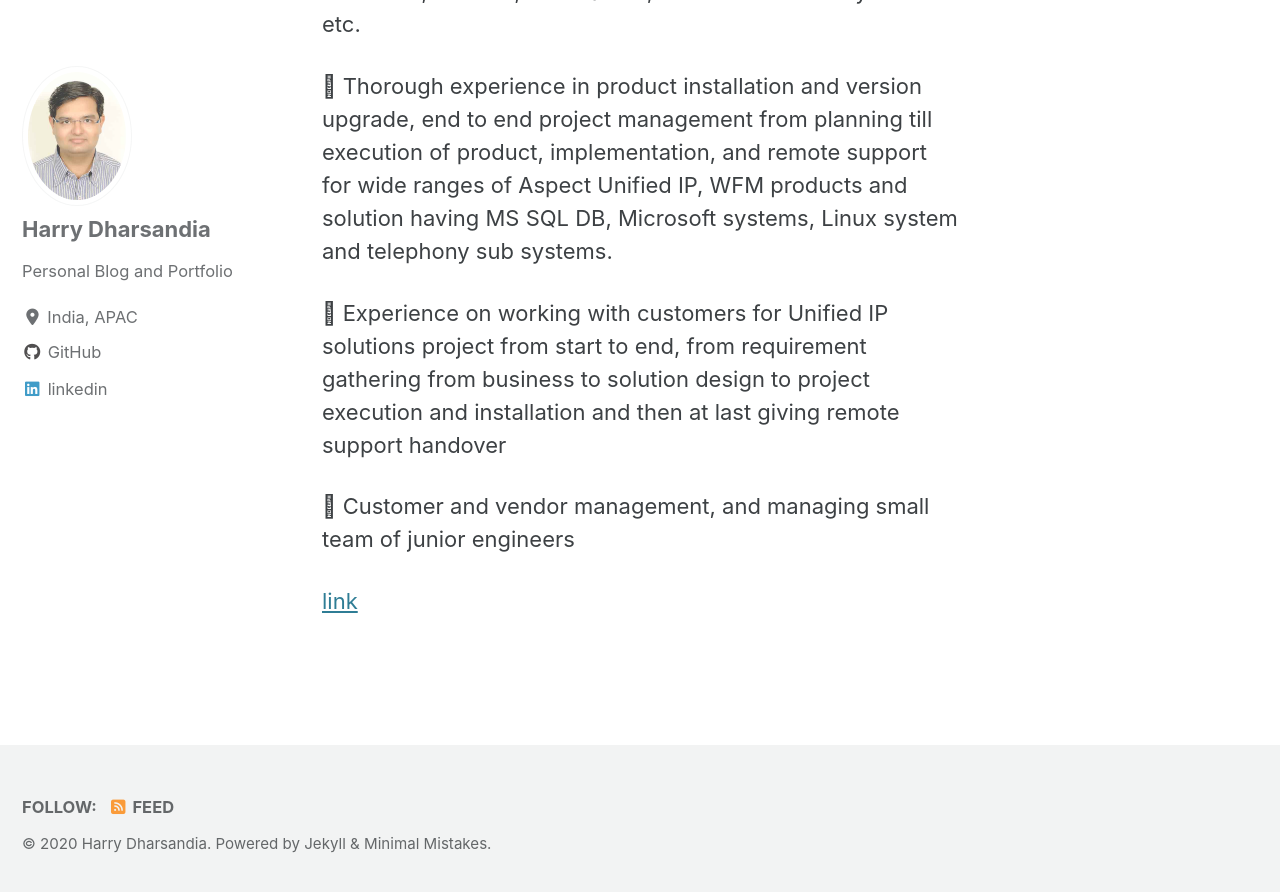
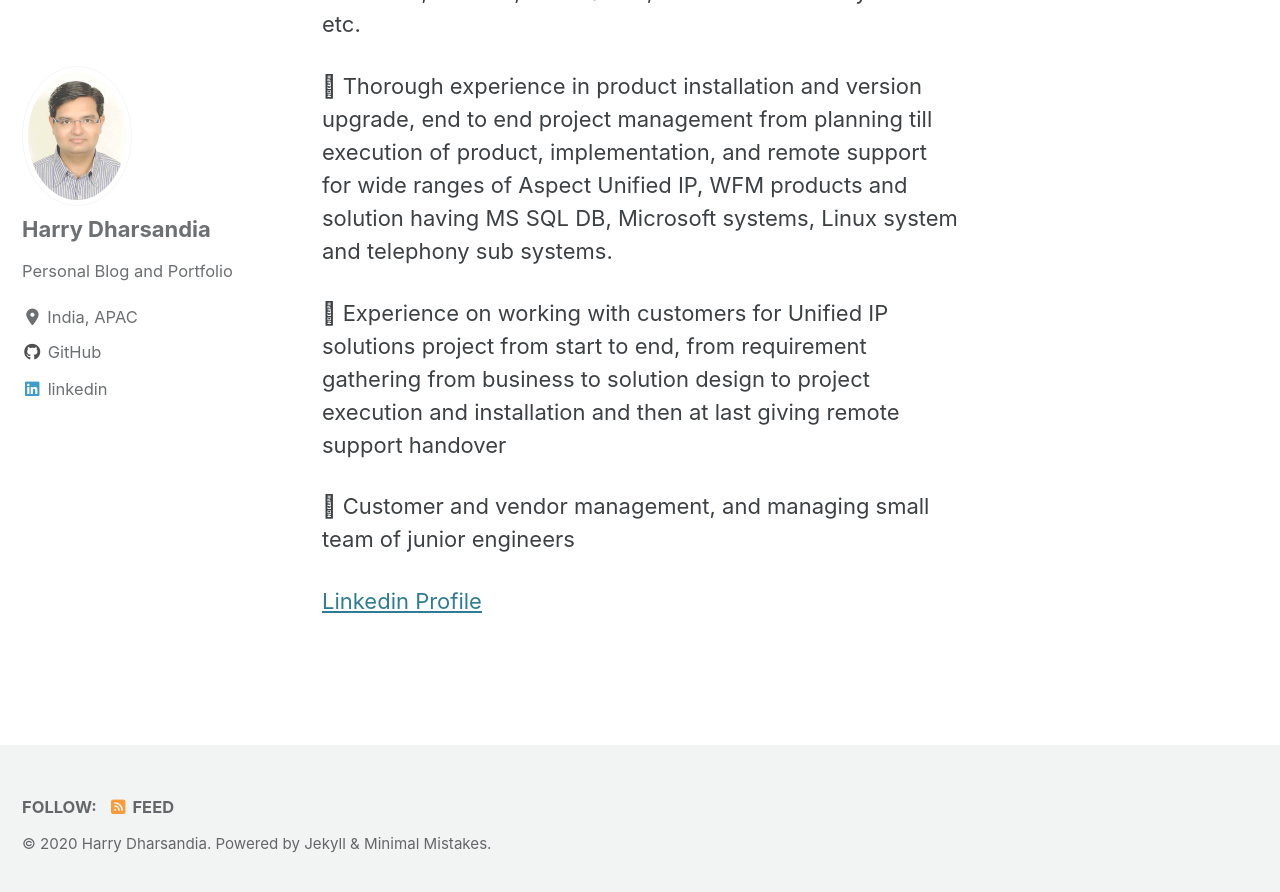
Before and after one commit to Harrykd/harrykd.github.io, a Jekyll site: the page built from _pages/about.md, in a window 1280 px wide and 900 px high, scrolled down 867 px. Shown: the top 892 px of the window. Built offline with Jekyll 4.4.1, drawn with Linux system fonts in a browser that asks for light colours; cached includes are drawn as plain includes; nearby versions of some CDN libraries.

Commit message:
Update about.md

```diff
--- a/_pages/about.md
+++ b/_pages/about.md
@@ -20,4 +20,4 @@ Profile
 
  Customer and vendor management, and managing small team of junior engineers
 
-[link](https://www.linkedin.com/in/herrydharsandia/)
+[Linkedin Profile](https://www.linkedin.com/in/herrydharsandia/)
```
